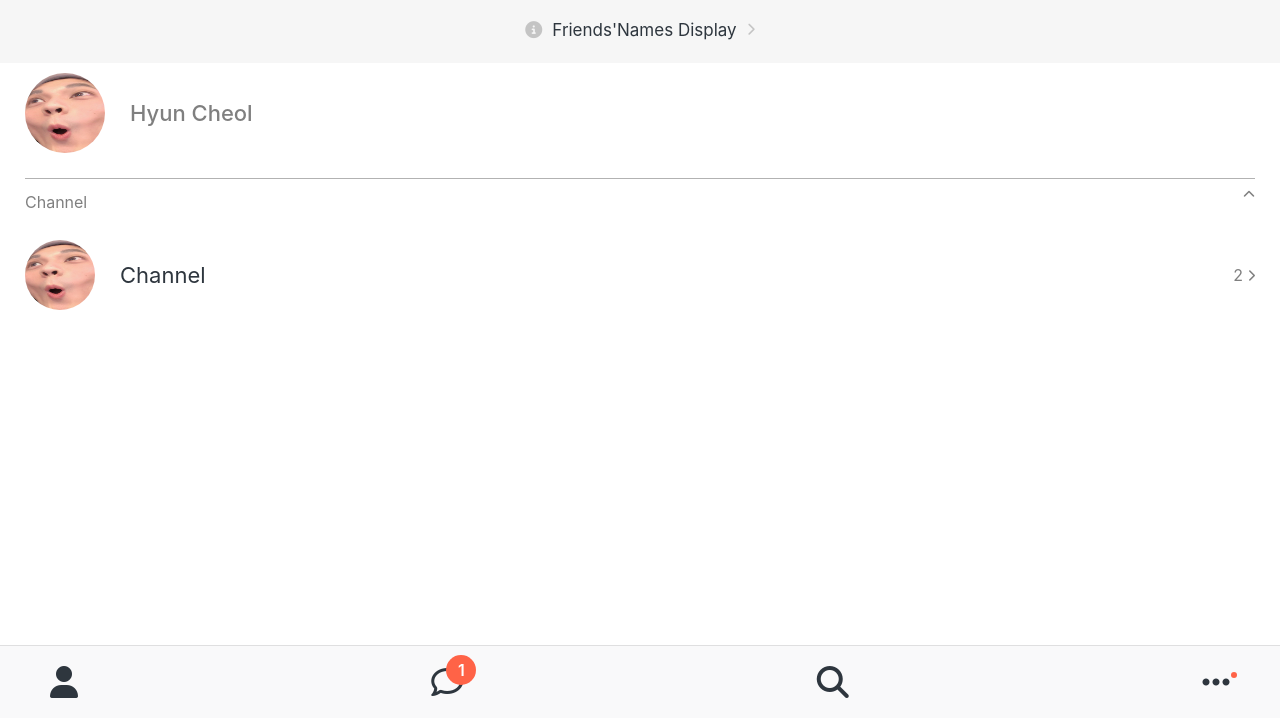
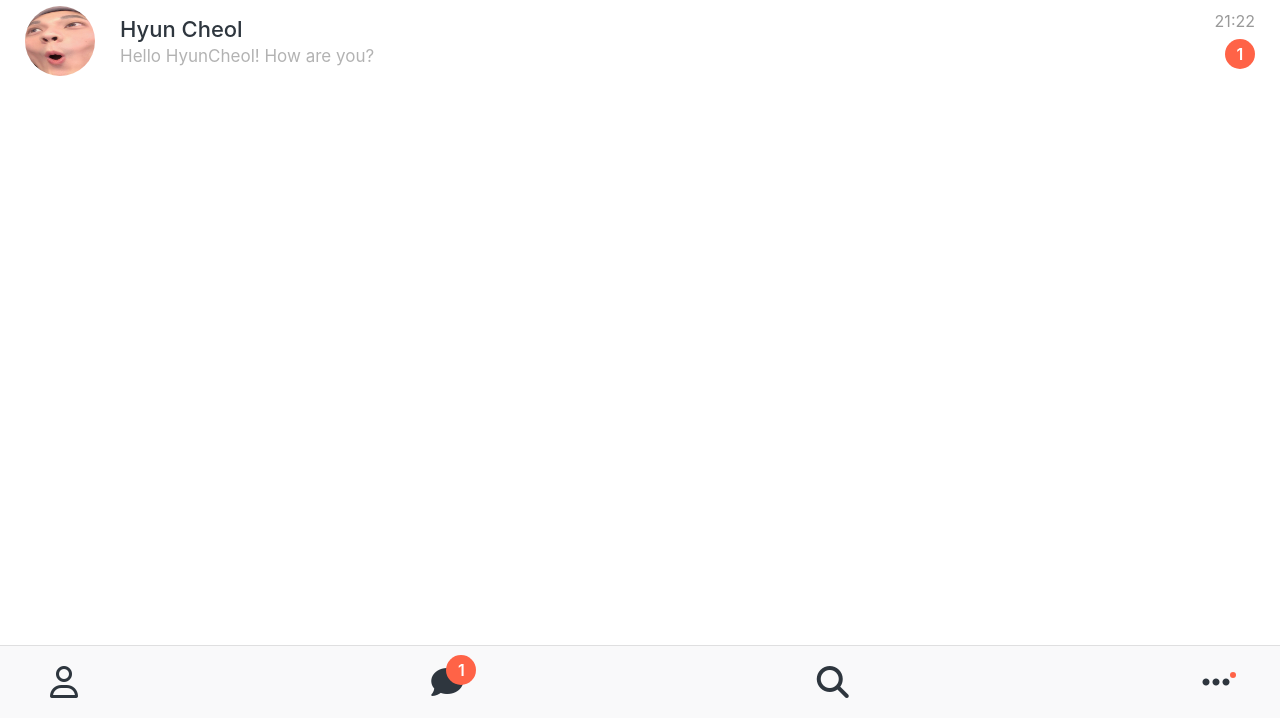
Before and after one commit to HyunCheolNam/kokoa-clone-2021, a plain HTML site: page chats.html in a window 1280 px wide. Shown: the part 82-800 px from the top of the page. Drawn offline with Linux system fonts and the light colour scheme.

Commit message:
complete chats.html and CSS !

```diff
--- a/chats.html
+++ b/chats.html
@@ -26,48 +26,28 @@
     </div>
 
     <header class="screen-header">
-        <h1 class="screen-header__title">Friends</h1>
+        <h1 class="screen-header__title">Chats</h1>
         <div class="screen-header__icons">
+            <span><i class="fas fa-search fa-lg"></i></span>
             <span><i class="far fa-comment fa-lg"></i></span>
             <span><i class="fas fa-music fa-lg"></i></span>
             <span><i class="fas fa-cog fa-lg"></i></span>
         </div>
     </header>
 
-    <a id="friends-display-link">
-        <i class="fas fa-info-circle"></i>Friends'Names Display<i class="fas fa-chevron-right fa-xs"></i>
-    </a>
 
-    <main class="friends-screen">
+    <main class="main-screen">
         <div class="user-component">
             <div class="user-component__column">
-                <img src="me.jpeg " class="user-component__avatar user-component__avatar-xl" />
+                <img src="me.jpeg " class="user-component__avatar user-component__avatar-" />
                 <div class="user-component__text">
                     <h4 class="user-component__title">Hyun Cheol</h4>
-                    <!--<div class="user-component__subtitle">Subtitle test</div>-->
-                </div>
-            </div>
-        </div>
-
-        <div class="user-component__column">
-            <div class="friends-screen__channel">
-                <div class="friends-screen__channel-header">
-                    <span>Channel</span>
-                    <i class="fas fa-chevron-up fa-xs"></i>
-                </div>
-            </div>
-        </div>
-
-        <div class="user-component">
-            <div class="user-component__column">
-                <img src="me.jpeg " class="user-component__avatar user-component__avatar-sm" />
-                <div class="user-component__text">
-                    <h4 class="user-component__title user-component__title--not-bold">Channel</h4>
+                    <div class="user-component__subtitle">Hello HyunCheol! How are you?</div>
                 </div>
             </div>
             <div class="user-component__column">
-                <span>2</span>
-                <i class="fas fa-chevron-right fa-xs"></i>
+                <span class="user-component__time">21:22</span>
+                <div class="badge">1</div>
             </div>
         </div>
     </main>
@@ -75,12 +55,14 @@
     <nav class="nav">
         <ul class="nav__list">
             <li class="nav__btn">
-                <a class="nav__link" href="friends.html"><i class="fas fa-user fa-2x"></i></a>
+                <a class="nav__link" href="friends.html">
+                    <i class="far fa-user fa-2x"></i>
+                </a>
             </li>
             <li class="nav__btn">
                 <a class="nav__link" href="chats.html">
-                    <span class="nav__notification-chat">1</span>
-                <i class="far fa-comment fa-2x"></i>
+                    <span class="nav__notification badge">1</span>
+                    <i class="fas fa-comment fa-2x"></i>
                 </a>
             </li>
             <li class="nav__btn"><a class="nav__link" href="find.html"><i class="fas fa-search fa-2x"></i></a></li>
--- /dev/null
+++ b/css/components/badge.css
@@ -0,0 +1,18 @@
+.badge{
+    background-color: tomato;
+    display: block;
+    width: 30px;
+    height: 30px;
+    border-radius: 15px;
+    /* nav_notification이 span이라서 width, height를 입력해도 변하지 않는다 따라서  display 를 설정 해주면 span도 width, height를 가진다.*/
+    display: flex;
+    justify-content: center;
+    align-items: center;
+    color: white;
+    font-weight: 600;
+    /*span을 img위에 올리기 위해서 position을 만져준다*/
+    /* position : absolute는 가장 가까운 relative를 가진 부모 기준으로 움직인다. 따라서 nav__notification의 바로 직속 부모인 nav__list를
+    position : relative로 바꿔주어야한다. 그렇지 않으면 nav의 body를 기준으로 움직인다.*/
+    left: 15px;
+    bottom: 13px;
+}
--- a/css/components/nav-bar.css
+++ b/css/components/nav-bar.css
@@ -19,22 +19,7 @@
     position: relative;
 }
 
-.nav__notification-chat{
-    background-color: tomato;
-    display: block;
-    width: 30px;
-    height: 30px;
-    border-radius: 15px;
-    /* nav_notification이 span이라서 width, height를 입력해도 변하지 않는다 따라서  display 를 설정 해주면 span도 width, height를 가진다.*/
-    display: flex;
-    justify-content: center;
-    align-items: center;
-    color: white;
-    font-weight: 600;
-
-    /*span을 img위에 올리기 위해서 position을 만져준다*/
-    /* position : absolute는 가장 가까운 relative를 가진 부모 기준으로 움직인다. 따라서 nav__notification의 바로 직속 부모인 nav__list를
-    position : relative로 바꿔주어야한다. 그렇지 않으면 nav의 body를 기준으로 움직인다.*/
+.nav__notification{
     position: absolute;
     left: 15px;
     bottom: 13px;
@@ -57,6 +42,6 @@
     /* position : absolute는 가장 가까운 relative를 가진 부모 기준으로 움직인다. 따라서 nav__notification의 바로 직속 부모인 nav__list를
     position : relative로 바꿔주어야한다. 그렇지 않으면 nav의 body를 기준으로 움직인다.*/
     position: absolute;
-    left: 29px;
+    left: 28px;
     bottom: 20px;
 }
--- a/css/components/screen-header.css
+++ b/css/components/screen-header.css
@@ -3,6 +3,7 @@
     justify-content: space-between;
     align-items: center;
     padding: 25px;
+    margin-top: 10px;
 }
 
 .screen-header__title{
--- a/css/components/user-component.css
+++ b/css/components/user-component.css
@@ -6,6 +6,8 @@
     display: flex;
     align-items: center;
 }
+
+
 
 .user-component__avatar{
     width: 70px;
@@ -42,5 +44,13 @@
 
 
 .user-component__column:last-child{
-    color: rgba(0,0,0,0.5);
+    color: rgba(0,0,0,0.4);
+    display: flex;
+    flex-direction: column;
+    align-items: flex-end;
 }
+
+.user-component__time{
+    margin-bottom: 10px;
+    display: block;
+}
--- a/css/styles.css
+++ b/css/styles.css
@@ -7,6 +7,8 @@
 @import "components/nav-bar.css";
 @import "components/screen-header.css";
 @import "components/user-component.css";
+@import "components/badge.css";
+
 /* Screens */
 @import "screens/login.css";
 @import "screens/friends.css";
@@ -21,3 +23,7 @@ a{
     color:#2e363e;
     text-decoration: none;
 }
+
+.main-screen{
+    margin : 0px var(--horizontal-space);
+}
```
Also changed, not shown: friends.html (+6 -4 lines).
